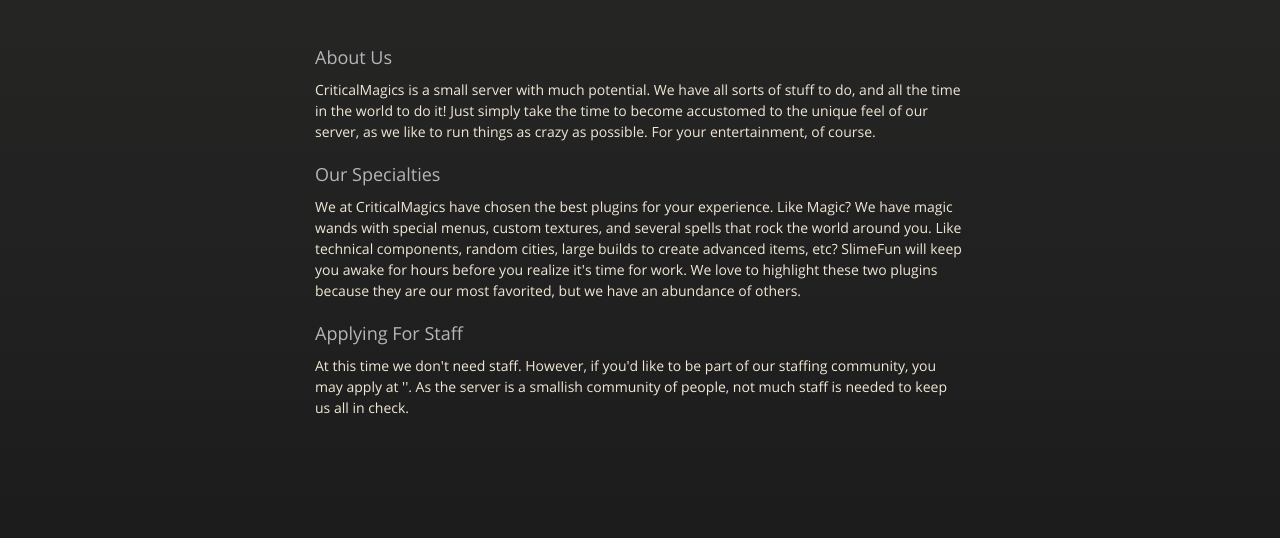
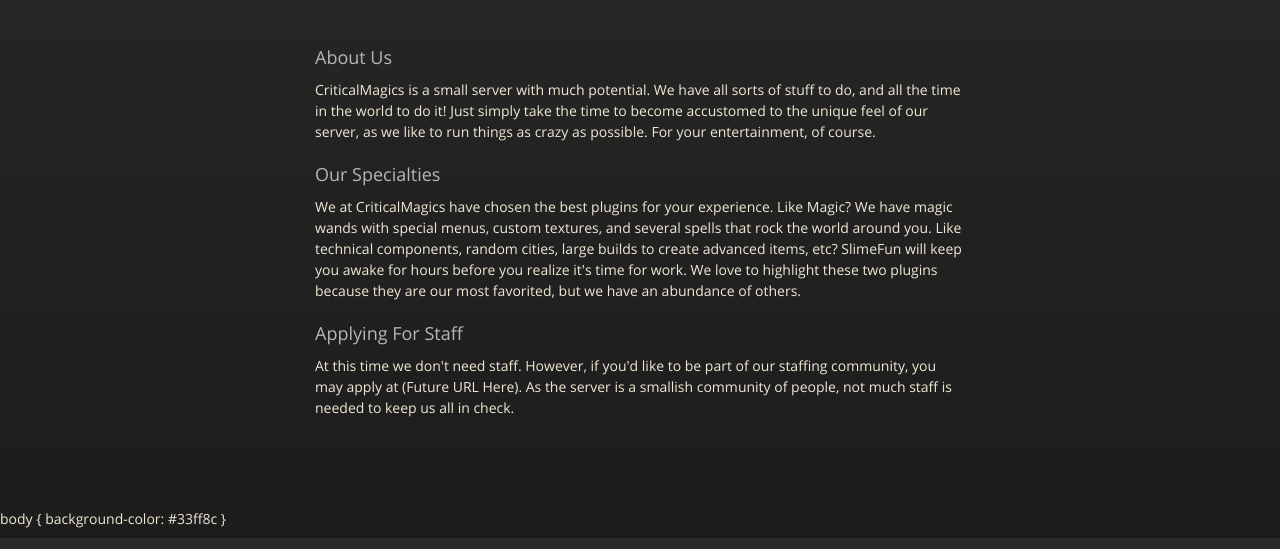
Before and after one commit to CriticalMagics/criticalmagics.github.io, a plain HTML site: page index.html in a window 1280 px wide. Shown: the part 262-811 px from the top of the page. Drawn offline with nearby package versions, Linux system fonts and the light colour scheme.

Commit message:
Update index.html

```diff
--- a/index.html
+++ b/index.html
@@ -48,7 +48,7 @@
 <h3>
 <a id="applying-for-staff" class="anchor" href="#applying-for-staff" aria-hidden="true"><span aria-hidden="true" class="octicon octicon-link"></span></a>Applying For Staff</h3>
 
-<p>At this time we don't need staff. However, if you'd like to be part of our staffing community, you may apply at ''. As the server is a smallish community of people, not much staff is needed to keep us all in check.</p>
+<p>At this time we don't need staff. However, if you'd like to be part of our staffing community, you may apply at (Future URL Here). As the server is a smallish community of people, not much staff is needed to keep us all in check.</p>
       </section>
 
     </div>
@@ -56,3 +56,6 @@
 
   </body>
 </html>
+body {
+    background-color: #33ff8c
+}
```
